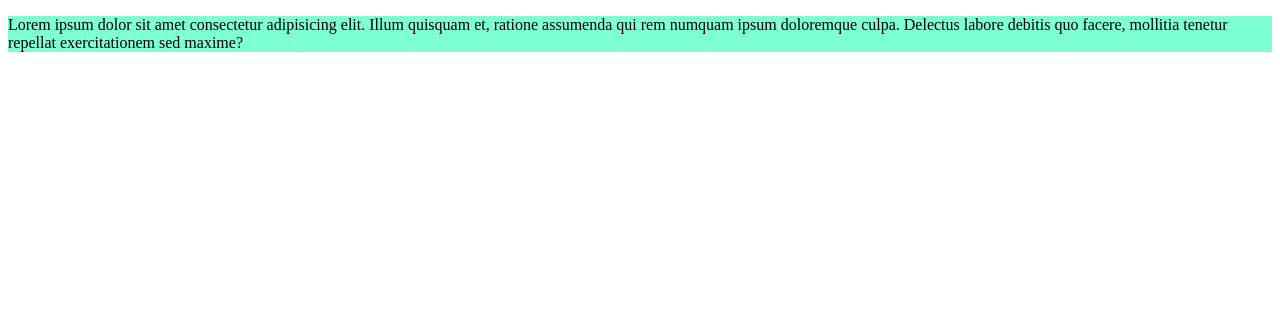
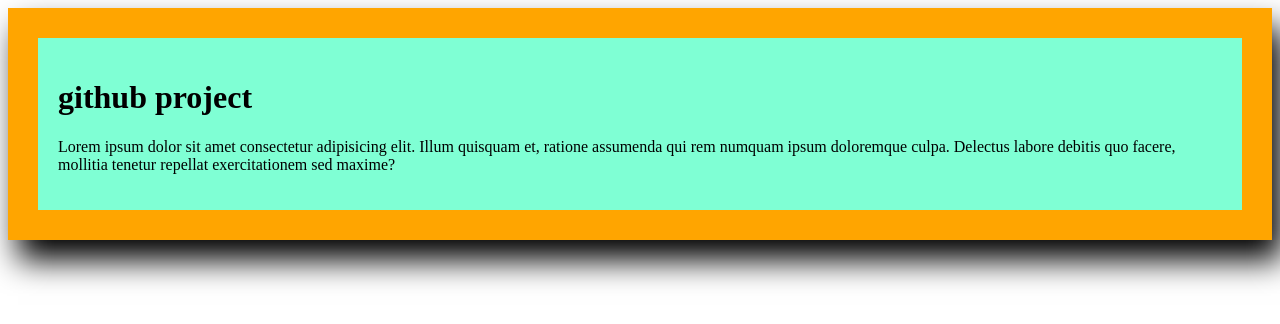
Before and after one commit to sushanto30/my-first-web, a plain HTML site: page index.html in a window 1280 px wide. Drawn offline with Linux system fonts and the light colour scheme.

Commit message:
new style

```diff
--- a/index.html
+++ b/index.html
@@ -7,6 +7,7 @@
     <link rel="stylesheet" href="roy/tin.css">
 </head>
 <body><div>
+        <h1>github project</h1>
         <p>Lorem ipsum dolor sit amet consectetur adipisicing elit. Illum quisquam et, ratione assumenda qui rem numquam ipsum doloremque culpa. Delectus labore debitis quo facere, mollitia tenetur repellat exercitationem sed maxime?</p>
 
 
--- a/roy/tin.css
+++ b/roy/tin.css
@@ -1 +1,5 @@
-div{background-color: aquamarine;}
+div{background-color: aquamarine;
+    padding: 20px;
+    border: 30px solid orange;
+    box-shadow: 10px 20px 30px;
+}
```
